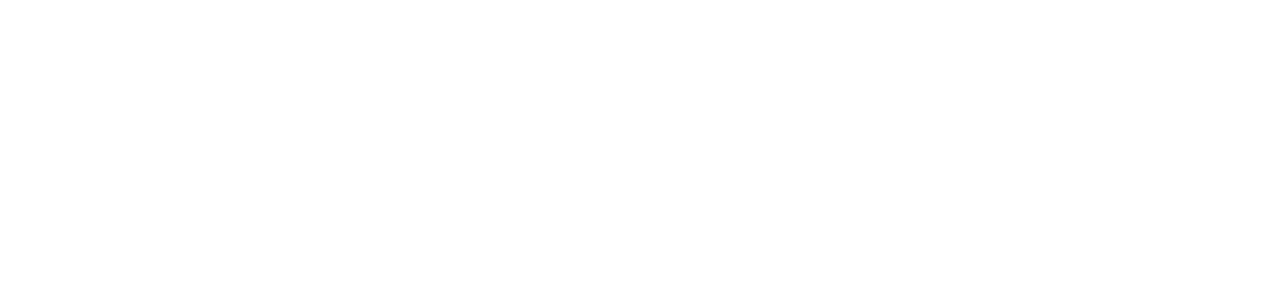
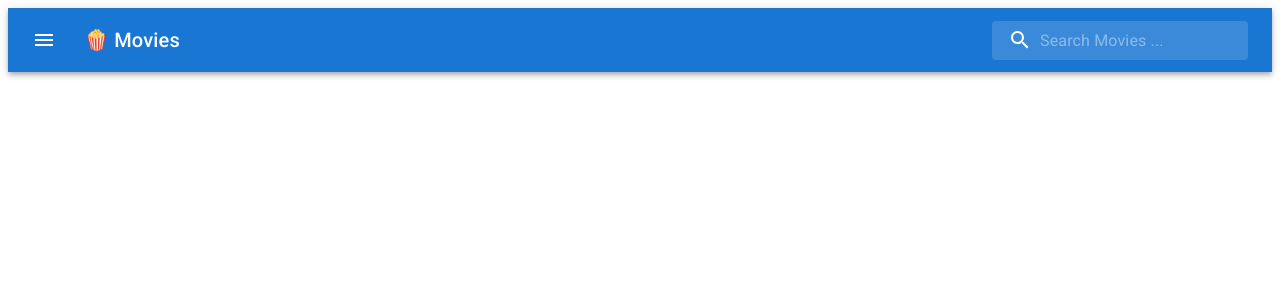
Before and after one commit to MohammadBohluli/react-popcorn-movies, a React (Vite) app: page / in a window 1280 px wide. Shown: the top 300 px of the page. Built offline with nearby package versions, Linux system fonts and the light colour scheme.

Commit message:
🛠️ Builing navbar component

```diff
--- a/src/App.tsx
+++ b/src/App.tsx
@@ -1,5 +1,11 @@
+import Navbar from './components/Navbar';
+
 const App = () => {
-  return <div></div>;
+  return (
+    <div>
+      <Navbar />
+    </div>
+  );
 };
 
 export default App;
--- /dev/null
+++ b/src/components/Navbar.tsx
@@ -0,0 +1,98 @@
+import { styled, alpha } from '@mui/material/styles';
+import AppBar from '@mui/material/AppBar';
+import Box from '@mui/material/Box';
+import Toolbar from '@mui/material/Toolbar';
+import IconButton from '@mui/material/IconButton';
+import Typography from '@mui/material/Typography';
+import InputBase from '@mui/material/InputBase';
+import MenuIcon from '@mui/icons-material/Menu';
+import SearchIcon from '@mui/icons-material/Search';
+import { Drawer } from '@mui/material';
+import { useState } from 'react';
+
+const Search = styled('div')(({ theme }) => ({
+  position: 'relative',
+  borderRadius: theme.shape.borderRadius,
+  backgroundColor: alpha(theme.palette.common.white, 0.15),
+  '&:hover': {
+    backgroundColor: alpha(theme.palette.common.white, 0.25),
+  },
+  marginLeft: 0,
+  width: '100%',
+  [theme.breakpoints.up('sm')]: {
+    marginLeft: theme.spacing(1),
+    width: 'auto',
+  },
+}));
+
+const SearchIconWrapper = styled('div')(({ theme }) => ({
+  padding: theme.spacing(0, 2),
+  height: '100%',
+  position: 'absolute',
+  pointerEvents: 'none',
+  display: 'flex',
+  alignItems: 'center',
+  justifyContent: 'center',
+}));
+
+const StyledInputBase = styled(InputBase)(({ theme }) => ({
+  color: 'inherit',
+  width: '100%',
+  '& .MuiInputBase-input': {
+    padding: theme.spacing(1, 1, 1, 0),
+    // vertical padding + font size from searchIcon
+    paddingLeft: `calc(1em + ${theme.spacing(4)})`,
+    transition: theme.transitions.create('width'),
+    [theme.breakpoints.up('sm')]: {
+      width: '200px',
+
+      '&:focus': {
+        width: '900px',
+      },
+    },
+  },
+}));
+
+export default function SearchAppBar() {
+  const [open, setOpen] = useState<boolean>(false);
+  return (
+    <>
+      <Box sx={{ flexGrow: 1 }}>
+        <AppBar position="static">
+          <Toolbar>
+            <IconButton
+              onClick={() => setOpen(!open)}
+              size="large"
+              edge="start"
+              color="inherit"
+              aria-label="open drawer"
+              sx={{ mr: 2 }}
+            >
+              <MenuIcon />
+            </IconButton>
+            <Typography
+              variant="h6"
+              noWrap
+              sx={{ flexGrow: 1, display: { xs: 'none', sm: 'block' } }}
+            >
+              🍿 Movies
+            </Typography>
+            <Search>
+              <SearchIconWrapper>
+                <SearchIcon />
+              </SearchIconWrapper>
+              <StyledInputBase
+                placeholder="Search Movies ..."
+                inputProps={{ 'aria-label': 'search' }}
+              />
+            </Search>
+          </Toolbar>
+        </AppBar>
+      </Box>
+
+      <Drawer open={open} onClose={() => setOpen(false)}>
+        <div style={{ width: '20vw' }}>Test</div>
+      </Drawer>
+    </>
+  );
+}
```
